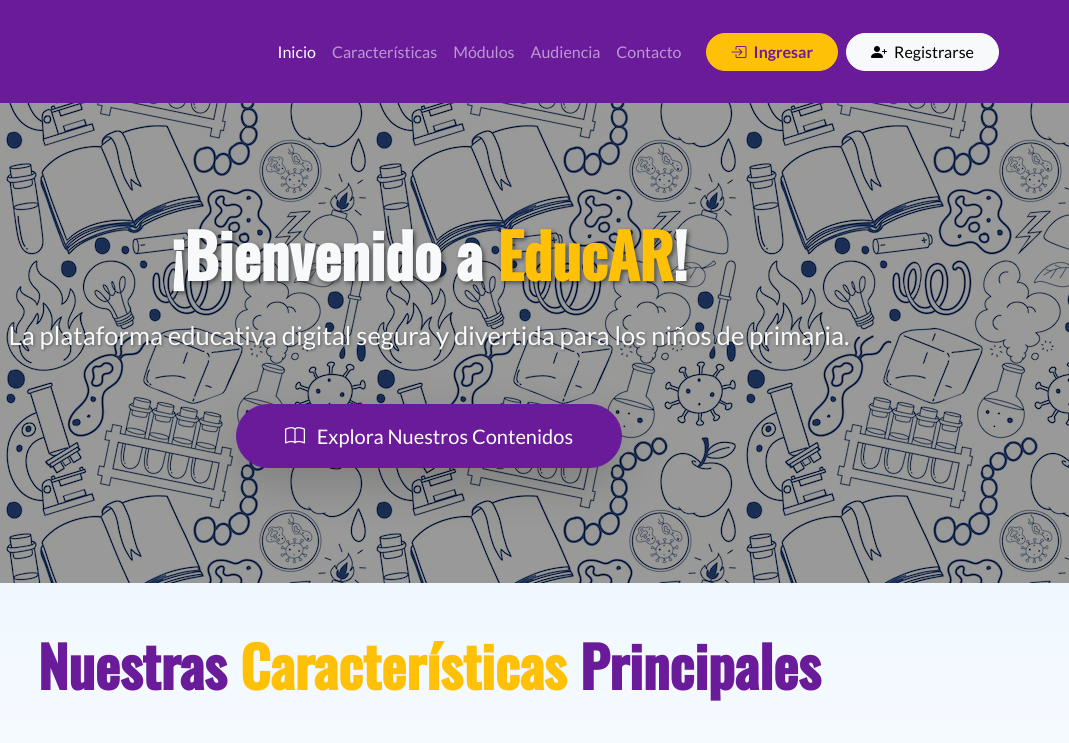
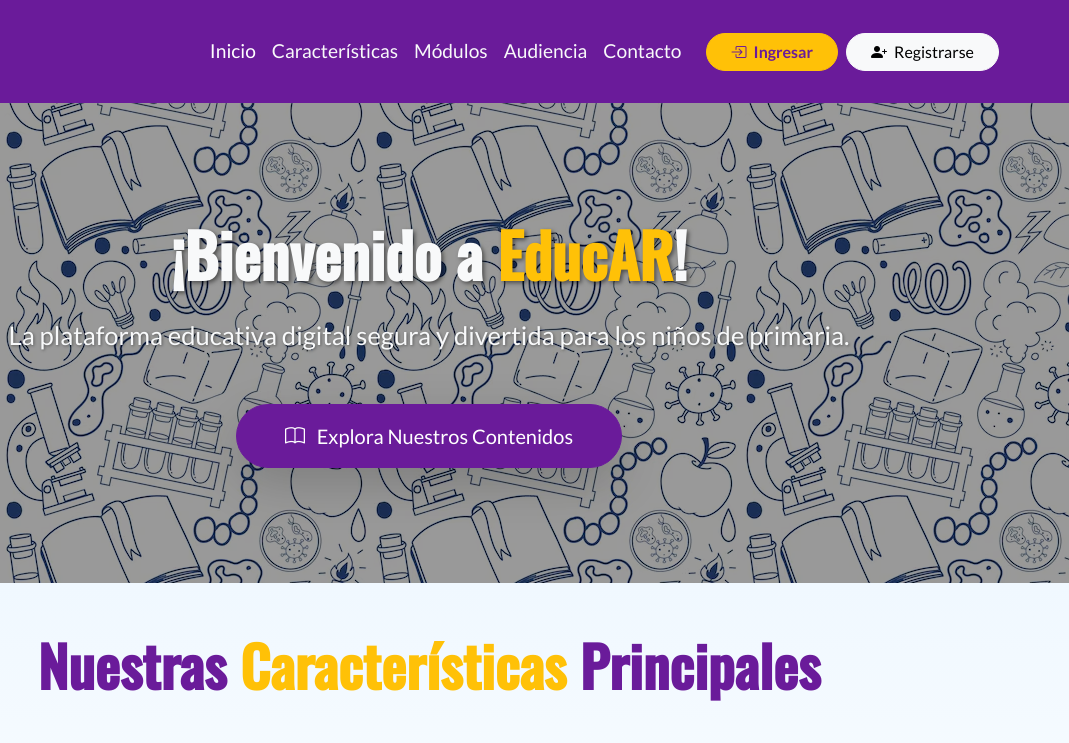
Before and after one commit to MaximoVeron/proyecto_badaraco, a plain HTML site: page index.html in a window 1280 px wide. Shown: the top 743 px of the page, 211-1280 px from the left. Drawn offline with nearby package versions, Linux system fonts and the light colour scheme.

Commit message:
correccion del tamaño del nav y animacion con efecto hover

```diff
--- a/assets/css/style.css
+++ b/assets/css/style.css
@@ -209,3 +209,33 @@ footer a:hover {
 .bg-violet-light {
     background-color: #6935c9; /* violeta claro */
 }
+
+.nav-link {
+    font-size: 1.2rem;
+    color: var(--text-light); /* o el color que uses por defecto */
+    transition: color 0.3s ease;
+    position: relative;
+}
+
+.nav-link:hover {
+    color: var(--secondary-color); /* Ejemplo: amarillo vibrante al pasar el mouse */
+}
+
+.nav-link:not(.no-hover)::after {
+    content: '';
+    position: absolute;
+    bottom: 0;
+    left: 0;
+    width: 0%;
+    height: 2px;
+    background-color: var(--secondary-color);
+    transition: width 0.3s ease;
+}
+
+.nav-link:hover::after {
+    width: 100%;
+}
+
+.navbar-nav .nav-link.no-hover:hover {
+    color: inherit;
+}
--- a/index.html
+++ b/index.html
@@ -25,7 +25,7 @@
             <div class="collapse navbar-collapse" id="navbarNav">
                 <ul class="navbar-nav ms-auto align-items-center">
                     <li class="nav-item">
-                        <a class="nav-link active" aria-current="page" href="#inicio">Inicio</a>
+                        <a class="nav-link active no-hover" aria-current="page" href="#inicio">Inicio</a>
                     </li>
                     <li class="nav-item">
                         <a class="nav-link" href="#que-ofrecemos">Características</a>
```
